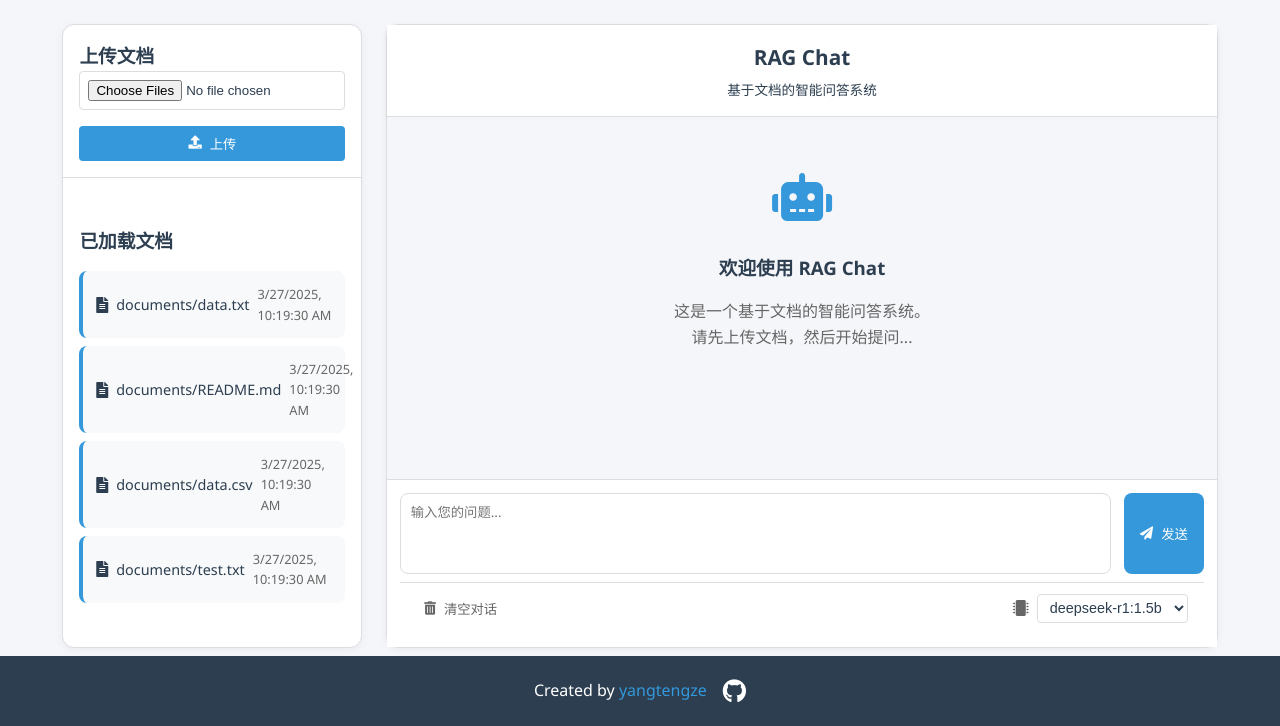
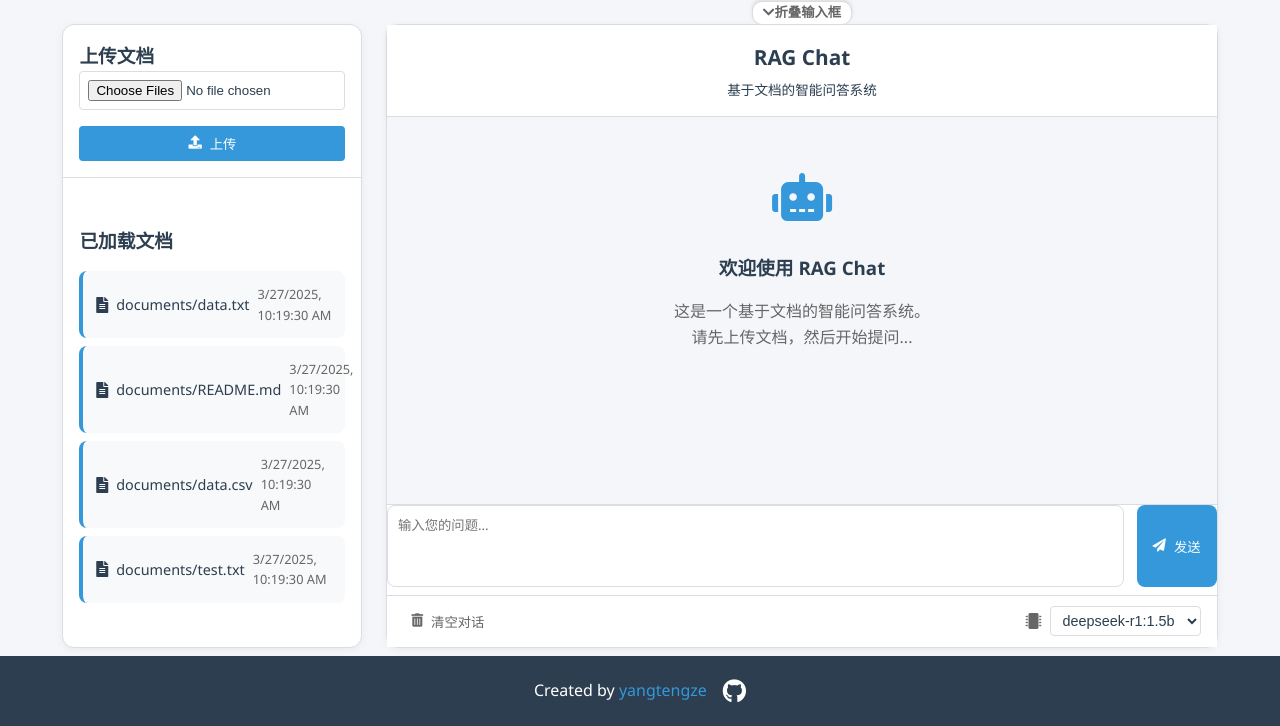
Before and after one commit to yangtengze/LLM-utils, a Flask app: page /chat/rag in a window 1280 px wide. Shown: the part 74-800 px from the top of the page. Run offline with Flask 2, Linux system fonts and the light colour scheme.

Commit message:
webui optimize

```diff
--- a/utils/webui/static/css/style.css
+++ b/utils/webui/static/css/style.css
@@ -241,6 +241,7 @@ body {
     display: flex;
     flex-direction: column;
     height: calc(100vh - var(--header-height) - var(--footer-height) - 4rem);  /* 减去navbar、footer高度和padding */
+    position: relative;  /* 为折叠按钮提供定位上下文 */
 }
 /* 初始右侧聊天框标题区域 */
 .chat-header {
@@ -268,6 +269,7 @@ body {
     overflow-y: auto;
     background: var(--background-color);
     height: auto;  /* 移除固定高度，让它根据flex自动调整 */
+    transition: height 0.3s ease;
 }
 
 .welcome-message {
@@ -441,11 +443,43 @@ body {
 
 /* 输入区域 */
 .chat-input {
-    margin-top: auto;  /* 确保输入框始终在底部 */
-    height: auto;
-    padding: 0.8rem;
+    margin-top: auto;
+    transition: all 0.3s ease;
+    border-top: 1px solid var(--border-color);
     background: white;
-    border-top: 1px solid var(--border-color);
+}
+
+.chat-input.collapsed {
+    height: 48px !important;  /* 折叠时的高度 */
+    overflow: hidden;
+}
+
+.input-collapse-btn {
+    position: absolute;
+    top: -24px;
+    left: 50%;
+    transform: translateX(-50%);
+    background: white;
+    border: 1px solid var(--border-color);
+    border-radius: 10px;
+    width: 100px;
+    height: 24px;
+    cursor: pointer;
+    display: flex;
+    align-items: center;
+    justify-content: center;
+    color: #666;
+    transition: all 0.3s;
+    box-shadow: 0 -2px 4px rgba(0,0,0,0.05);
+}
+
+.input-collapse-btn:hover {
+    color: var(--primary-color);
+    border-color: var(--secondary-color);
+}
+
+.input-collapse-btn i {
+    transition: transform 0.3s;
 }
 
 .input-group {
--- a/utils/webui/static/js/chat-func.js
+++ b/utils/webui/static/js/chat-func.js
@@ -194,6 +194,47 @@ function autoResizeTextarea() {
     messageInput.style.height = messageInput.scrollHeight + 'px';
 }
 
+// 添加输入区域折叠功能
+function setupInputCollapse() {
+    const chatInput = document.querySelector('.chat-input');
+    const chatMessages = document.getElementById('chat-messages');
+    // 创建折叠按钮
+    const collapseBtn = document.createElement('button');
+    collapseBtn.className = 'input-collapse-btn';
+    collapseBtn.innerHTML = '<i class="fas fa-chevron-down">折叠输入框</i>';
+    chatInput.parentElement.insertBefore(collapseBtn, chatInput);
+
+    // 记录输入区域原始高度
+    let inputHeight = chatInput.offsetHeight;
+
+    // 折叠/展开功能
+    function toggleCollapse() {
+        const isCollapsed = chatInput.classList.toggle('collapsed');
+
+        // 调整消息区域高度
+        if (isCollapsed) {
+            chatMessages.style.height = `auto`;
+            chatInput.style.display = 'none';
+            collapseBtn.innerHTML = '<i class="fas fa-chevron-up">展开输入框</i>';
+
+        } else {
+            // 重新计算输入区域高度
+            chatInput.style.height = 'auto';
+            inputHeight = chatInput.offsetHeight;
+            // chatMessages.style.height = `calc(100% - ${inputHeight}px)`;
+            collapseBtn.innerHTML = '<i class="fas fa-chevron-down">折叠输入框</i>';
+            chatMessages.style.height = `auto`;
+            chatInput.style.display = 'block';
+        }
+
+        // 滚动到底部
+        chatMessages.scrollTop = chatMessages.scrollHeight;
+    }
+
+    // 监听折叠按钮点击
+    collapseBtn.addEventListener('click', toggleCollapse);
+
+}
 
 // 导出共用函数
 export {
@@ -203,5 +244,6 @@ export {
     streamMessage,
     loadModelConfig,
     setupModelSwitching,
-    autoResizeTextarea
+    autoResizeTextarea,
+    setupInputCollapse
 };
--- a/utils/webui/templates/agent_chat.html
+++ b/utils/webui/templates/agent_chat.html
@@ -79,7 +79,7 @@
 
 {% block extra_js %}
 <script type="module">
-import { formatMessage, addMessage, addLoadingMessage, loadModelConfig, setupModelSwitching, autoResizeTextarea } from '/static/js/chat-func.js';
+import { formatMessage, addMessage, addLoadingMessage, loadModelConfig, setupModelSwitching, autoResizeTextarea, setupInputCollapse } from '/static/js/chat-func.js';
 
 const messageInput = document.getElementById('message-input');
 const sendButton = document.getElementById('send-button');
@@ -193,6 +193,7 @@ messageInput.addEventListener('keypress', (e) => {
 loadModelConfig();
 setupModelSwitching();
 loadTools();
+setupInputCollapse();
 </script>
 {% endblock %}
 {% endblock %}
--- a/utils/webui/templates/rag_chat.html
+++ b/utils/webui/templates/rag_chat.html
@@ -68,7 +68,7 @@
 
 {% block extra_js %}
 <script type="module">
-import { formatMessage, addMessage, addLoadingMessage, loadModelConfig, setupModelSwitching, autoResizeTextarea } from '/static/js/chat-func.js';
+import { formatMessage, addMessage, addLoadingMessage, loadModelConfig, setupModelSwitching, autoResizeTextarea, setupInputCollapse } from '/static/js/chat-func.js';
 
 const messageInput = document.getElementById('message-input');
 const sendButton = document.getElementById('send-button');
@@ -195,6 +195,7 @@ messageInput.addEventListener('keypress', (e) => {
 loadModelConfig();
 setupModelSwitching();
 loadDocuments();
+setupInputCollapse();
 </script>
 {% endblock %}
 {% endblock %}
--- a/utils/webui/templates/raw_chat.html
+++ b/utils/webui/templates/raw_chat.html
@@ -73,7 +73,7 @@
 {% block extra_js %}
 <script type="module">
 
-import { formatMessage, addMessage, addLoadingMessage, loadModelConfig, setupModelSwitching, autoResizeTextarea } from '/static/js/chat-func.js';
+import { formatMessage, addMessage, addLoadingMessage, loadModelConfig, setupModelSwitching, autoResizeTextarea, setupInputCollapse } from '/static/js/chat-func.js';
 
 const messageInput = document.getElementById('message-input');
 const sendButton = document.getElementById('send-button');
@@ -156,6 +156,7 @@ messageInput.addEventListener('keypress', (e) => {
 // 初始化
 loadModelConfig();
 setupModelSwitching();
+setupInputCollapse();
 </script>
 {% endblock %}
 {% endblock %}
```
